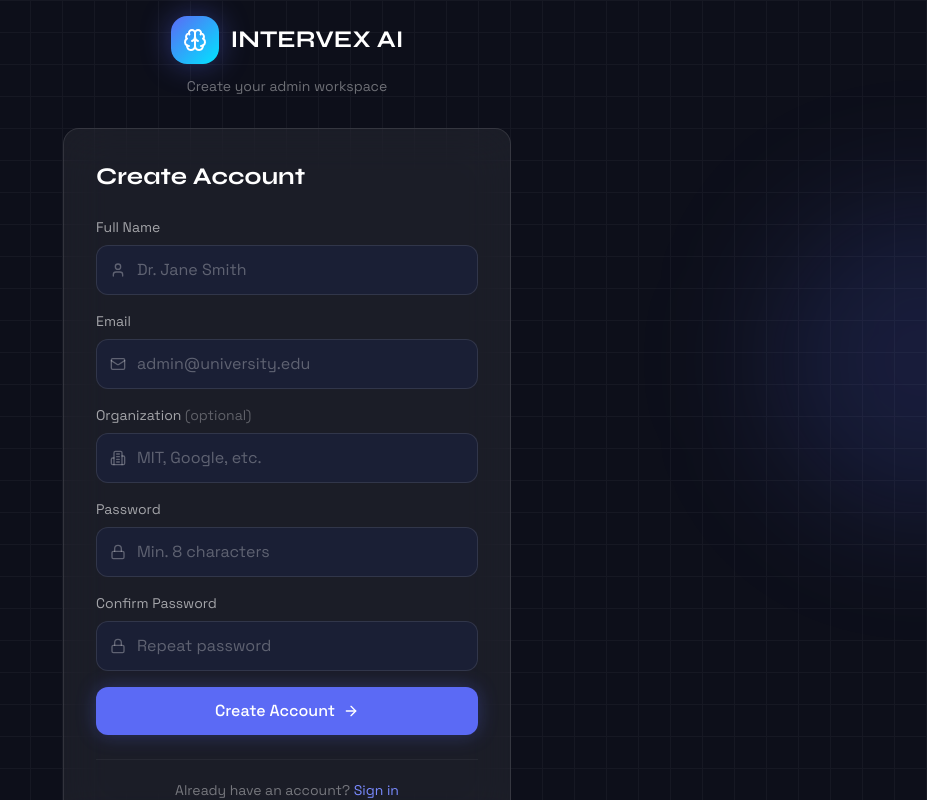
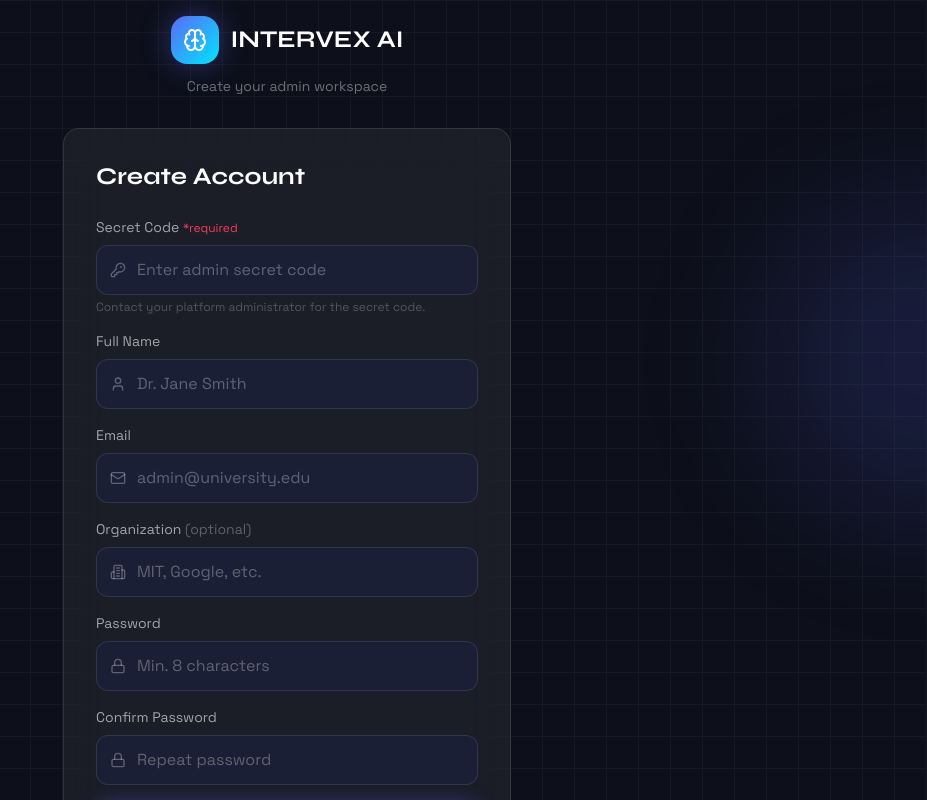
Before and after one commit to vivek82647/intervex-ai-final, a Next.js app in the folder frontend/: page /auth/register in a window 1280 px wide. Shown: the top 800 px of the page, without its empty margins (353-1280 px from the left). Built offline with nearby package versions, Linux system fonts and the light colour scheme; no server answers.

Commit message:
feat: secret code required for admin registration

```diff
--- a/frontend/src/app/auth/register/page.tsx
+++ b/frontend/src/app/auth/register/page.tsx
@@ -4,7 +4,7 @@ import { motion } from 'framer-motion';
 import Link from 'next/link';
 import { useRouter } from 'next/navigation';
 import toast from 'react-hot-toast';
-import { Brain, Mail, Lock, User, Building2, ArrowRight } from 'lucide-react';
+import { Brain, Mail, Lock, User, Building2, ArrowRight, KeyRound } from 'lucide-react';
 import { useAuthStore } from '@/store/auth.store';
 
 const API = process.env.NEXT_PUBLIC_API_URL || 'http://localhost:8000/api/v1';
@@ -12,13 +12,14 @@ const API = process.env.NEXT_PUBLIC_API_URL || 'http://localhost:8000/api/v1';
 export default function RegisterPage() {
   const router = useRouter();
   const { setUser, setTokens } = useAuthStore();
-  const [form, setForm] = useState({ full_name: '', email: '', organization: '', password: '', confirm_password: '' });
+  const [form, setForm] = useState({ full_name: '', email: '', organization: '', password: '', confirm_password: '', secret_code: '' });
   const [loading, setLoading] = useState(false);
 
   const f = (k: string) => (e: React.ChangeEvent<HTMLInputElement>) => setForm(p => ({ ...p, [k]: e.target.value }));
 
   const handleSubmit = async (e: React.FormEvent) => {
     e.preventDefault();
+    if (!form.secret_code) { toast.error('Secret code is required'); return; }
     if (form.full_name.length < 2) { toast.error('Name must be at least 2 characters'); return; }
     if (form.password.length < 8) { toast.error('Password must be at least 8 characters'); return; }
     if (form.password !== form.confirm_password) { toast.error("Passwords don't match"); return; }
@@ -27,7 +28,7 @@ export default function RegisterPage() {
       const res = await fetch(`${API}/auth/register`, {
         method: 'POST',
         headers: { 'Content-Type': 'application/json' },
-        body: JSON.stringify({ full_name: form.full_name, email: form.email, organization: form.organization || undefined, password: form.password }),
+        body: JSON.stringify({ full_name: form.full_name, email: form.email, organization: form.organization || undefined, password: form.password, secret_code: form.secret_code }),
         signal: AbortSignal.timeout(30000),
       });
       const data = await res.json();
@@ -59,6 +60,12 @@ export default function RegisterPage() {
         <div className="glass-card p-8">
           <h1 className="font-display text-2xl font-bold text-white mb-6">Create Account</h1>
           <form onSubmit={handleSubmit} className="space-y-4">
+            <div>
+              <label className="block text-sm text-white/60 mb-2">Secret Code <span className="text-accent-rose text-xs">*required</span></label>
+              <div className="relative"><KeyRound className="absolute left-3.5 top-1/2 -translate-y-1/2 w-4 h-4 text-white/30" />
+                <input value={form.secret_code} onChange={f('secret_code')} type="password" placeholder="Enter admin secret code" className="input-field pl-10" /></div>
+              <p className="text-xs text-white/25 mt-1">Contact your platform administrator for the secret code.</p>
+            </div>
             <div>
               <label className="block text-sm text-white/60 mb-2">Full Name</label>
               <div className="relative"><User className="absolute left-3.5 top-1/2 -translate-y-1/2 w-4 h-4 text-white/30" />
```
Also changed, not shown: 1 other file (tests, documents, lock files or other folders).
